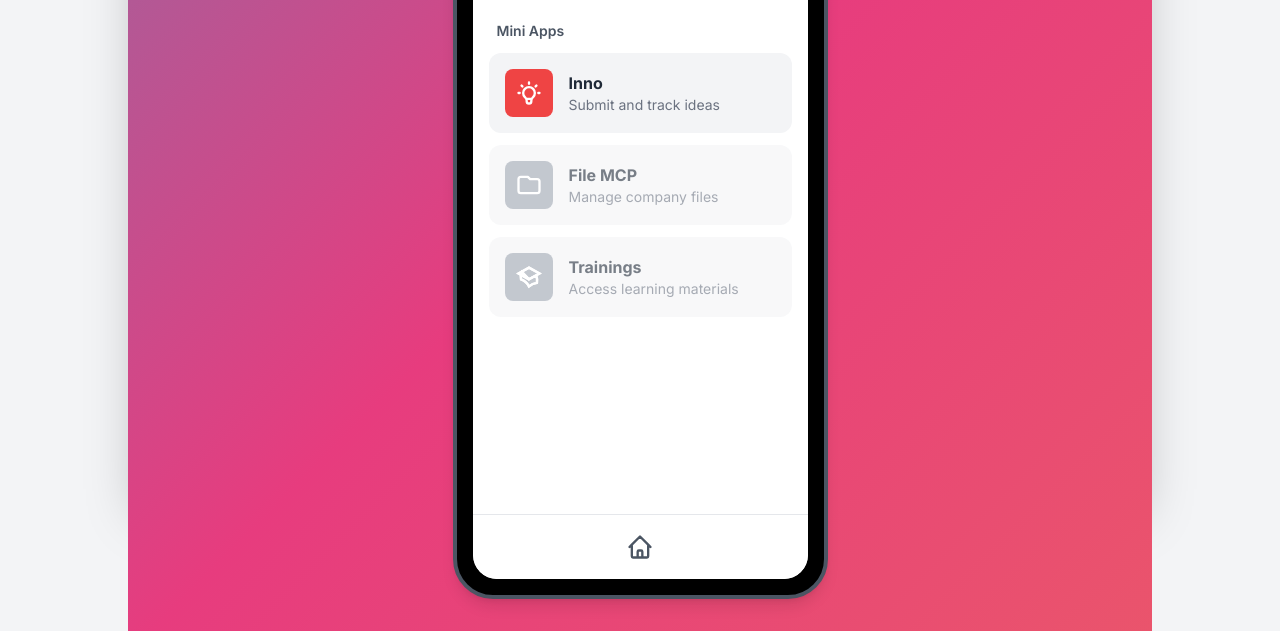
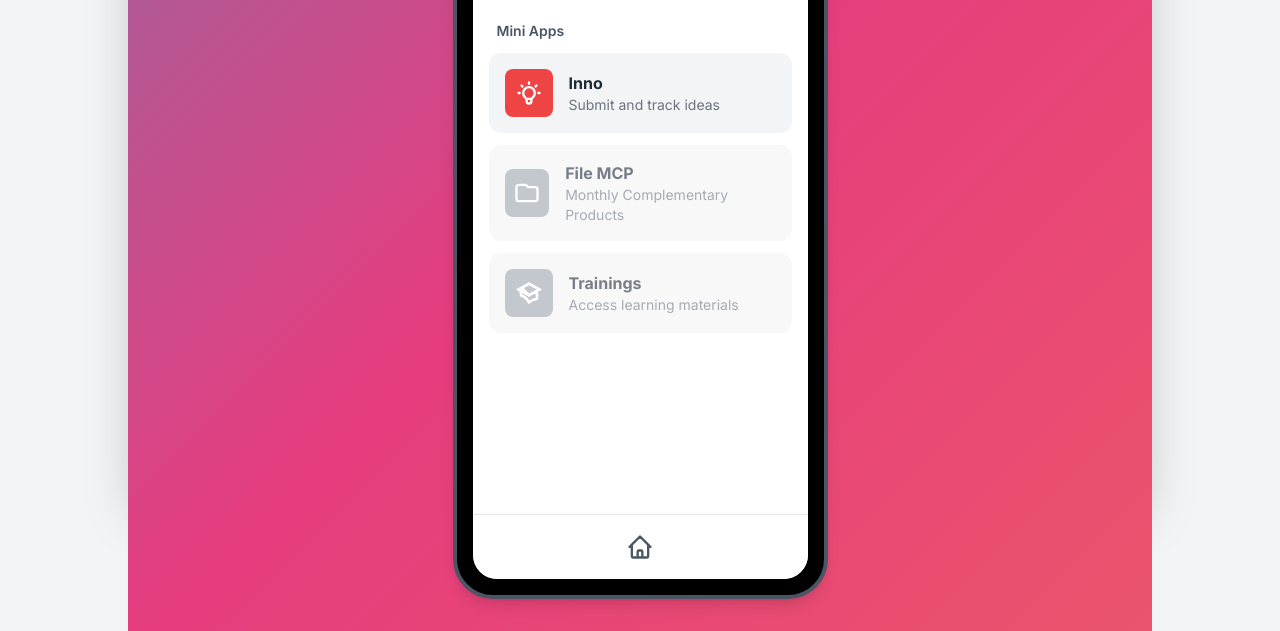
Before and after one commit to jahredibanez/lifelab, a plain HTML site: page index.html in a window 1280 px wide. Shown: the part 259-890 px from the top of the page. Drawn offline with nearby package versions, Linux system fonts and the light colour scheme.

Commit message:
Update index.html

```diff
--- a/index.html
+++ b/index.html
@@ -206,7 +206,7 @@
                                     </div>
                                     <div>
                                         <p class="font-bold text-gray-800">File MCP</p>
-                                        <p class="text-sm text-gray-500">Manage company files</p>
+                                        <p class="text-sm text-gray-500">Monthly Complementary Products</p>
                                     </div>
                                 </div>
                                 <div class="flex items-center space-x-4 bg-gray-100 p-4 rounded-xl cursor-not-allowed opacity-60 interactive-card">
```
